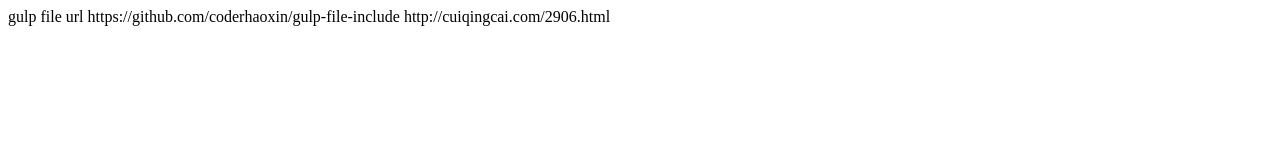
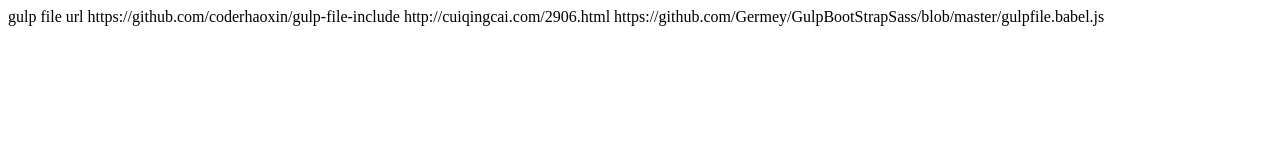
Before and after one commit to firma/sass, a website: page app/src/template/index.html in a window 1280 px wide. Drawn offline with nearby package versions, Linux system fonts and the light colour scheme; files that its build step writes are made by us from their sources.

Commit message:
add demo

```diff
--- a/app/src/template/index.html
+++ b/app/src/template/index.html
@@ -5,4 +5,5 @@
 </body>
 gulp file url https://github.com/coderhaoxin/gulp-file-include
 http://cuiqingcai.com/2906.html
+https://github.com/Germey/GulpBootStrapSass/blob/master/gulpfile.babel.js
 </html>
```
